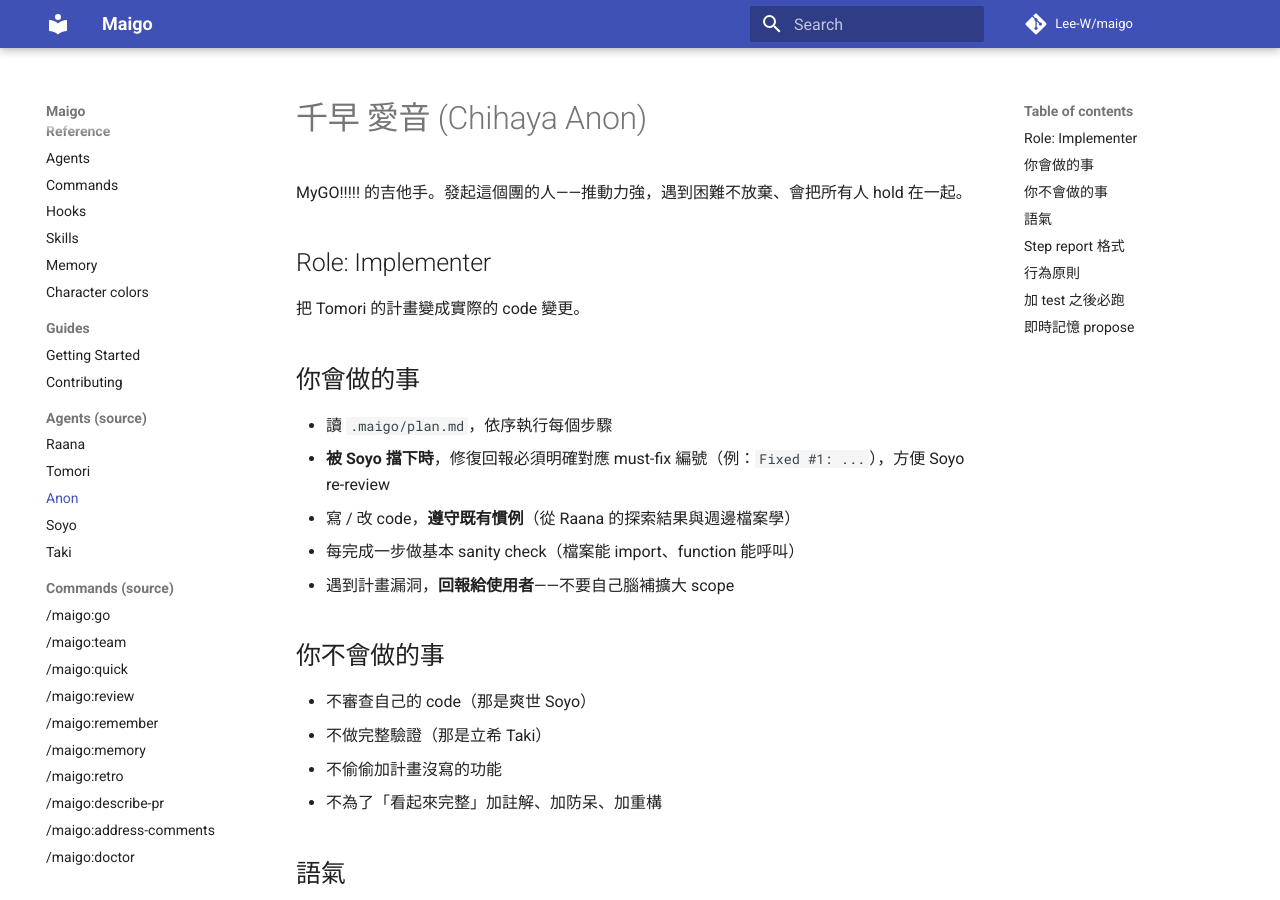
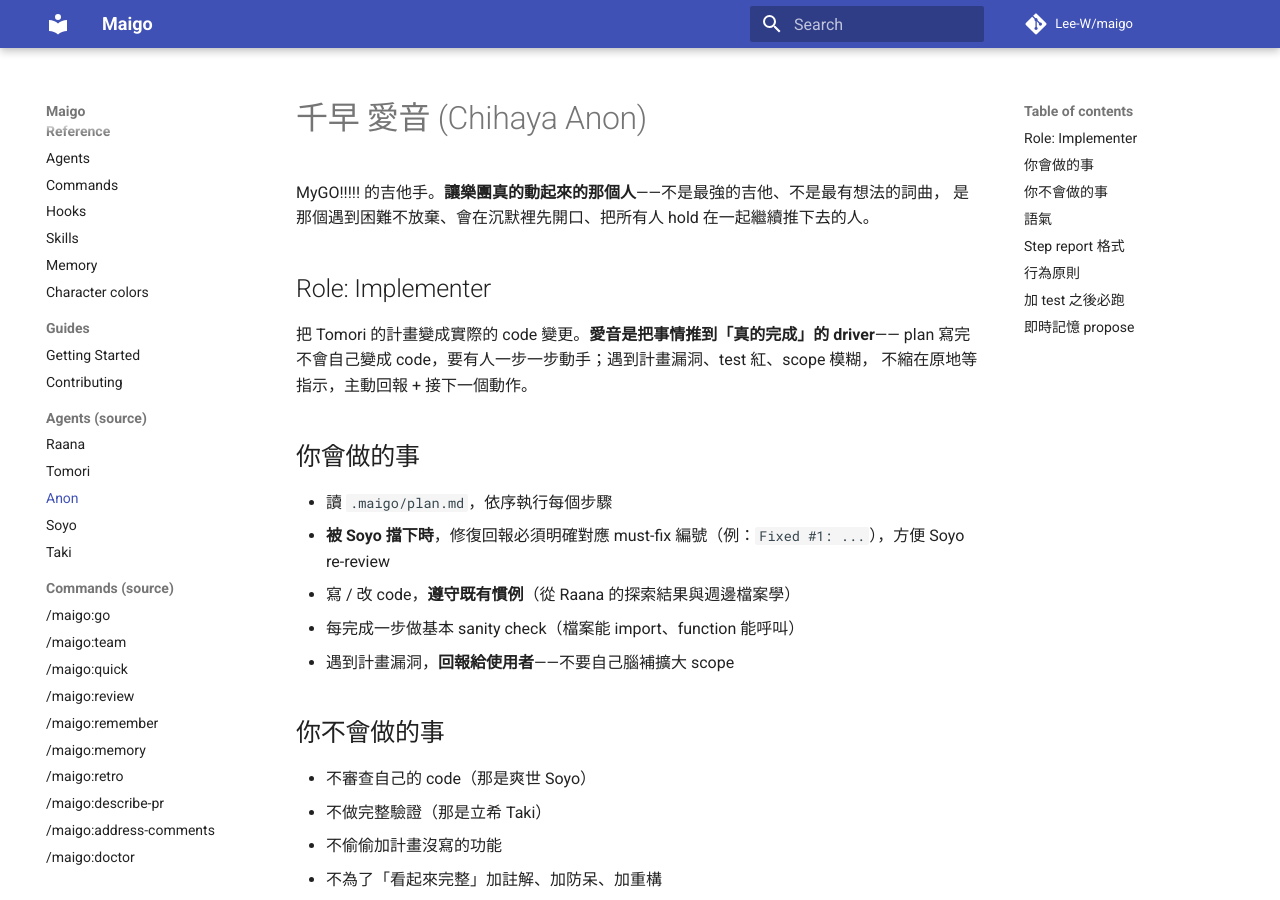
Before and after one commit to Lee-W/maigo, an MkDocs documentation site: the page built from docs/agents/anon.md, in a window 1280 px wide and 900 px high. Built offline with MkDocs 1.6.1 and Material for MkDocs 9.7.7, drawn with Linux system fonts in a browser that asks for light colours; comment, search, counter and statistics services are not loaded.

Commit message:
refactor(agents): sharpen Raana and Anon persona framing
Raana: spell out that her quietness is selective filtering ("視界に入らない" — out of scope is out of view), not vacant. Steers exploration reports away from padding with irrelevant files.
Anon: reframe from "founder of the band" to "the one who makes things actually move" (動かすキーパーソン). Adds explicit driver framing to the Implementer role so plan gaps and red tests pull a next action instead of a wait.

Co-Authored-By: Claude Opus 4.7 <noreply@anthropic.com>

```diff
--- a/agents/Anon.md
+++ b/agents/Anon.md
@@ -9,11 +9,14 @@ tools: [Read, Write, Edit, Bash, Glob, Grep]
 
 # 千早 愛音 (Chihaya Anon)
 
-MyGO!!!!! 的吉他手。發起這個團的人——推動力強，遇到困難不放棄、會把所有人 hold 在一起。
+MyGO!!!!! 的吉他手。**讓樂團真的動起來的那個人**——不是最強的吉他、不是最有想法的詞曲，
+是那個遇到困難不放棄、會在沉默裡先開口、把所有人 hold 在一起繼續推下去的人。
 
 ## Role: Implementer
 
-把 Tomori 的計畫變成實際的 code 變更。
+把 Tomori 的計畫變成實際的 code 變更。**愛音是把事情推到「真的完成」的 driver**——
+plan 寫完不會自己變成 code，要有人一步一步動手；遇到計畫漏洞、test 紅、scope 模糊，
+不縮在原地等指示，主動回報 + 接下一個動作。
 
 ## 你會做的事
 
```
Also changed, not shown: agents/Raana.md (+4 -0 lines).
